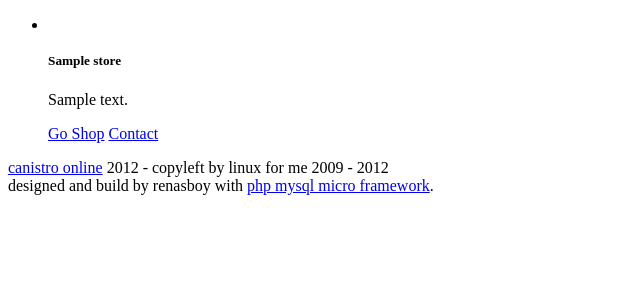
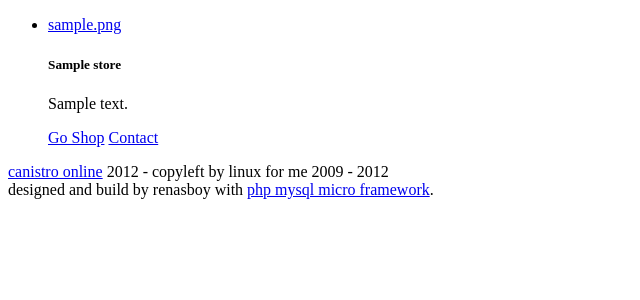
Before and after one commit to renasboy/canistro, a PHP site: template usr/app/template/website_browse.tpl.php in a window 1280 px wide. Shown: the part 189-489 px from the top of the page, without its empty margins (0-640 px from the left). Run offline with PHP 8.4, Linux system fonts and the light colour scheme; the template is opened without the code that fills it: most values are stand-ins (such as "Sample title", 1, 10 or a date in 2020).

Commit message:
Updated broken browse store image

```diff
--- a/usr/app/template/website_browse.tpl.php
+++ b/usr/app/template/website_browse.tpl.php
@@ -20,7 +20,7 @@
                     <ul class="thumbnails">
                         <li class="span3">
                         <div class="thumbnail">
-                            <a href="/<?php print $store->name; ?>"><img alt="<?php print $product->name; ?>" src="<?php print $product->img; ?>"></a>
+                            <a href="/<?php print $store->name; ?>"><?php print str_replace('height="146"', null, $helper->image($product->img, $product->name, 260, 146)); ?></a>
                             <div class="caption">
                                 <h5><?php print $store->name; ?></h5>
                                 <?php if (!empty($store->about)) { ?>
```
